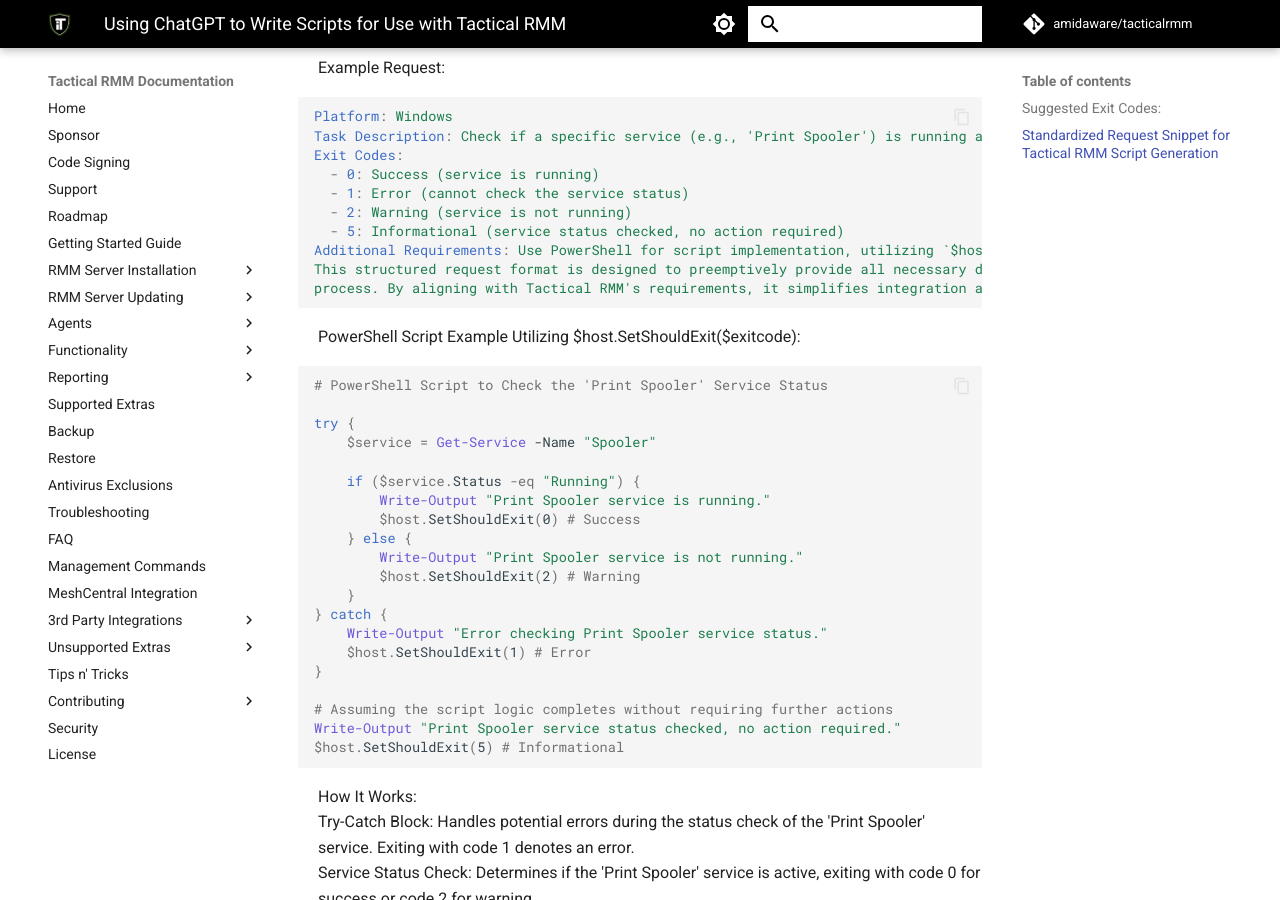
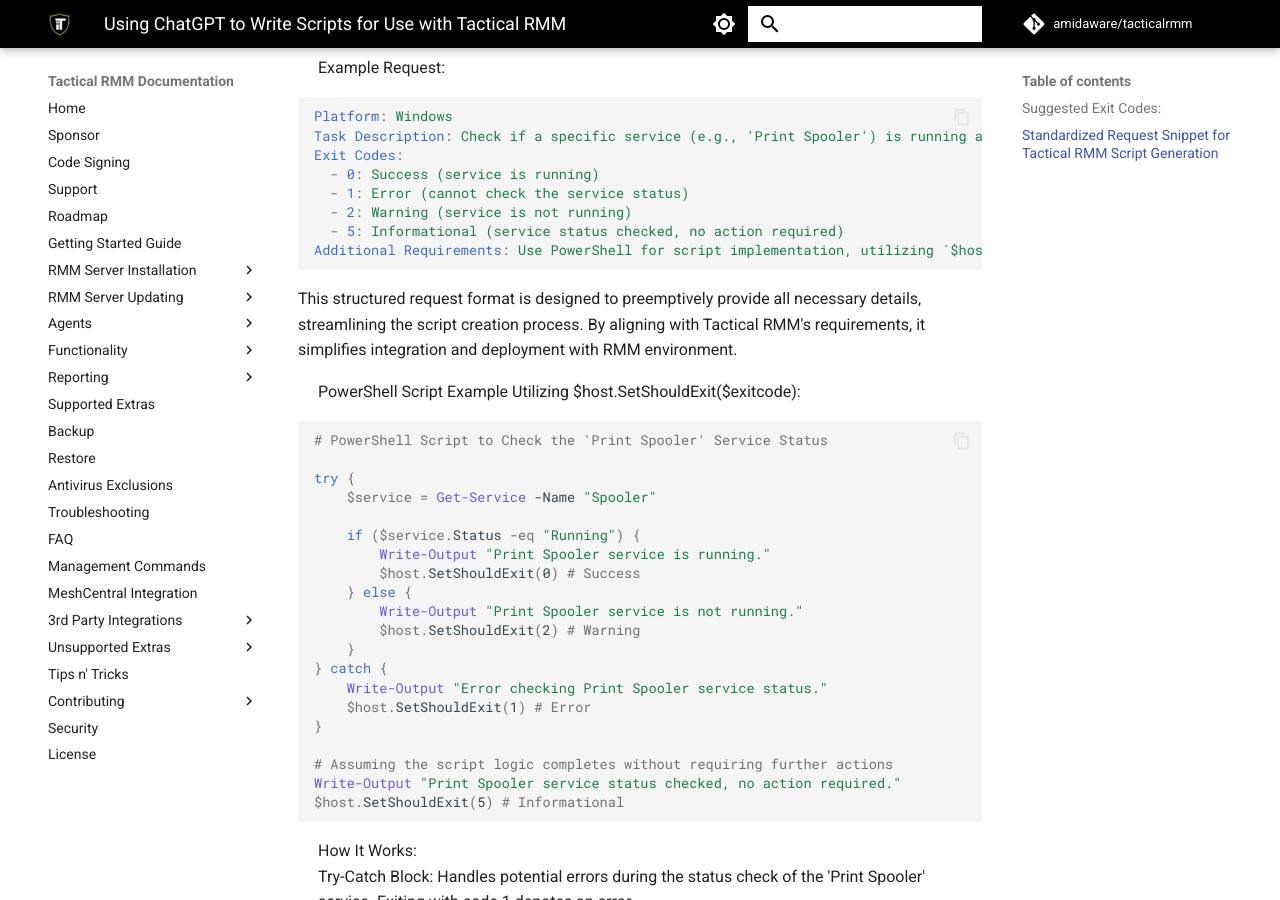
Before and after one commit to amidaware/trmm-docs, an MkDocs documentation site: the page built from docs/using_chatgpt.md, in a window 1280 px wide and 900 px high, scrolled down 850 px. Built offline with MkDocs 1.6.1 and Material for MkDocs 9.7.7, drawn with Linux system fonts in a browser that asks for light colours; comment, search, counter and statistics services are not loaded.

Commit message:
Update using_chatgpt.md

````diff
--- a/docs/using_chatgpt.md
+++ b/docs/using_chatgpt.md
@@ -32,9 +32,8 @@
   - 2: Warning (service is not running)
   - 5: Informational (service status checked, no action required)
 Additional Requirements: Use PowerShell for script implementation, utilizing `$host.SetShouldExit($exitcode)` for exit codes.
-This structured request format is designed to preemptively provide all necessary details, streamlining the script creation
-process. By aligning with Tactical RMM's requirements, it simplifies integration and deployment with RMM environment.
 ```
+This structured request format is designed to preemptively provide all necessary details, streamlining the script creation process. By aligning with Tactical RMM's requirements, it simplifies integration and deployment with RMM environment.
 
 PowerShell Script Example Utilizing $host.SetShouldExit($exitcode):
 ```powershell
````
